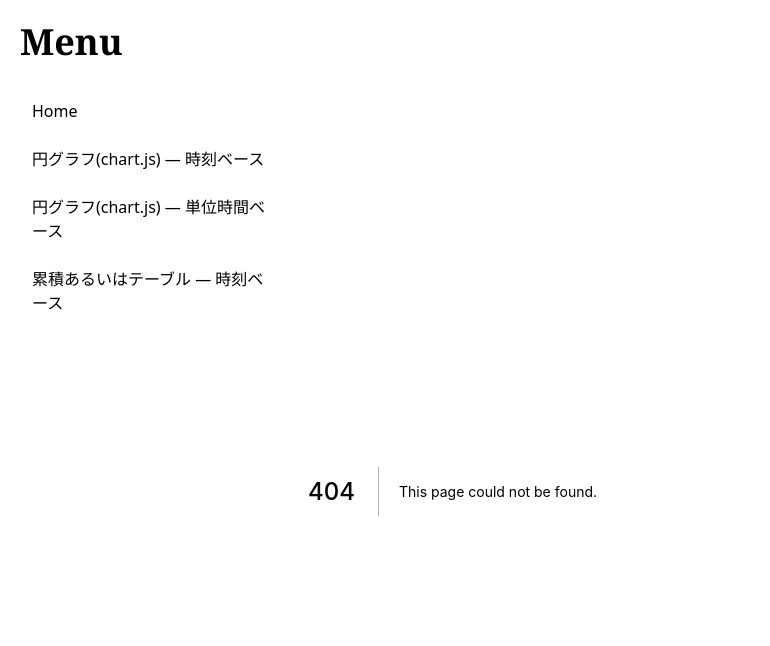
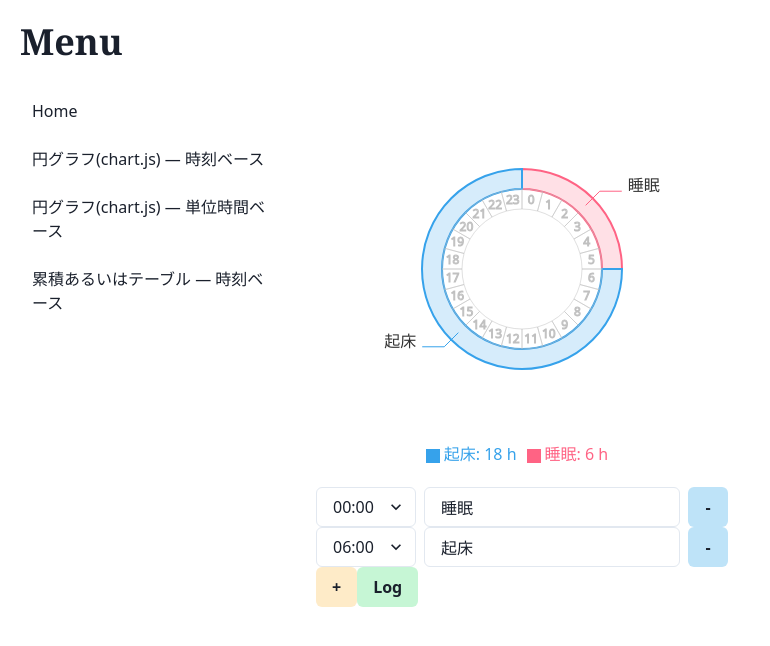
Before and after one commit to scndtnr/otaku_timetable, a Next.js app in the folder frontend/: page /dailyTimeFormRecharts in a window 1280 px wide. Before the commit this address had no page. Shown: the top 646 px of the page, without its empty margins (0-770 px from the left). Built offline with nearby package versions, Linux system fonts and the light colour scheme.

Commit message:
add Recharts based page.

```diff
--- /dev/null
+++ b/frontend/src/pages/dailyTimeFormRecharts.tsx
@@ -0,0 +1,13 @@
+import type { NextPage } from "next";
+import { Box } from "@chakra-ui/react";
+import DailyTimeFormRechartsPage from "@/components/page/DailyTimeFormRecharts";
+
+const dailyTimeForm: NextPage = () => {
+  return (
+    <Box>
+      <DailyTimeFormRechartsPage />
+    </Box>
+  );
+};
+
+export default dailyTimeForm;
```
